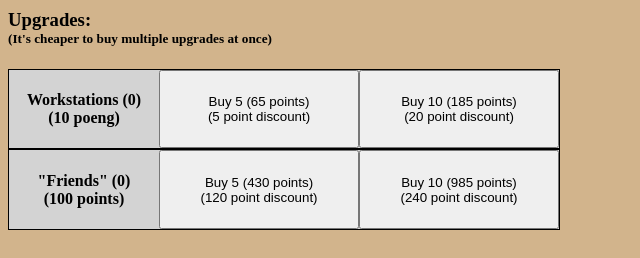
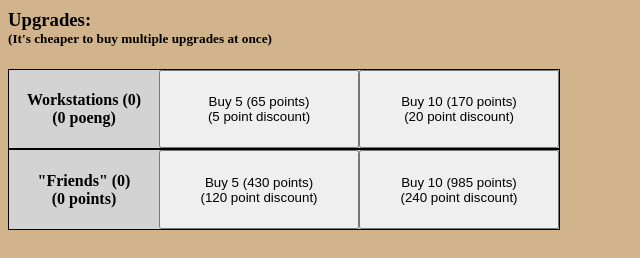
Before and after one commit to seedback/Oblig2, a plain HTML site: page index.html in a window 1280 px wide. Shown: the part 396-654 px from the top of the page, 0-640 px from the left. Drawn offline with Linux system fonts and the light colour scheme.

Commit message:
fix bug where buy 10 buttons showed wrong price

```diff
--- a/autoclicker.js
+++ b/autoclicker.js
@@ -28,7 +28,7 @@ var model = {
 	workstationDefaultPrice: 10,
 	workstationWorkIncrease: 0.1, // The the amount of more points you get per click, per upgrade
 	workstationPriceIncrease: 2, // The amount the price increases each time it is bought
-	workstationDiscounts: [5, 20], // List of the different discount levels for
+	workstationDiscounts: [0, 5, 20], // List of the different discount levels for
 	// buying workstations [0] = 1 workstation, [1] = 5 workstations, [2] = 10 workstations, [3] = 50 workstations, [4] = 100 workstations
 	numWorkstations: undefined, // Counter for number of upgrades
 	priceOfWorkstation: undefined, // The current price for an upgrde
@@ -38,9 +38,9 @@ var model = {
 
 
 	friendDefaultPrice: 100,
-	friendWorkIncrease: 0.2, // How many more autoclicks per second per upgrade
+	friendWorkIncrease: 0.1, // How many more autoclicks per second per upgrade
 	friendPriceIncrease: 5, // The amount the price increases each time it is bought
-	friendDiscounts: [120, 240], // List of the different discount levels for
+	friendDiscounts: [0, 120, 240], // List of the different discount levels for
 	// buying friends [0] = 1 friend, [1] = 5 friends, [2] = 10 friends, [3] = 50 friends, [4] = 100 friends
 	numFriends: undefined, // Counter for number of upgrades
 	priceOfFriend: undefined, // The current price for an upgrde
@@ -71,7 +71,9 @@ function buyWorkstation(number, discount) {
 		model.workstationPriceIncrease, number, discount);
 
 	// Escapes if you don't have enough points
-	if (model.points < totalCost) return false;
+	if (model.points < totalCost) {
+		return false;
+	}
 	// Updates the new score
 	// Uses addWithToFixed() to fix rounding errors caused by Javascript, and
 	// also make the numbers more readable
@@ -230,8 +232,7 @@ function calculateClicksPerSecond() {
 }
 
 function calculateStatisticsOutput(num, msg1, msg2) {
-	console.log();
 	if (num == 0) return `0.000 ${msg1}`
-	if (num >= 1) return `${num.toFixed(3)} ${msg2}`
-	return `${(1 / num).toFixed(3)} ${msg1}`
+	if (num >= 1) return `${parseFloat(num).toFixed(3)} ${msg2}`
+	return `${(1 / parseFloat(num)).toFixed(3)} ${msg1}`
 }
--- a/index.html
+++ b/index.html
@@ -166,15 +166,15 @@
 								<div class="upgradeTextBg" onclick="buyWorkstation(1, 0)">
 									<h4 class="upgradeText">
 										Workstations (${model.numWorkstations})<br/>
-										(${costOfMultipleUpgrades(model.priceOfWorkstation, model.workstationPriceIncrease, 1)} poeng)
+										(${costOfMultipleUpgrades(model.priceOfWorkstation, model.workstationPriceIncrease, model.workstationDiscounts[0])} poeng)
 									</h4>
 								</div>
 			`;
 			// Add a button for buying 5 PPC upgrades at once with a 5 point discount (1 point per upgrade)
 			// and a button for buying 10 PPC upgrades at once with a 20 point discount (2 points per upgrade)
 			html += `
-							<button class="upgradeButton"onclick="buyWorkstation(5, ${model.workstationDiscounts[1]})">Buy 5 (${costOfMultipleUpgrades(model.priceOfWorkstation, model.workstationPriceIncrease, 5, model.workstationDiscounts[0])} points)<br/>(${model.workstationDiscounts[0]} point discount)</button>
-							<button class="upgradeButton"onclick="buyWorkstation(10, ${model.workstationDiscounts[2]})">Buy 10 (${costOfMultipleUpgrades(model.priceOfWorkstation, model.workstationPriceIncrease, 10, model.workstationDiscounts[0])} points)<br/>(${model.workstationDiscounts[1]} point discount)</button>
+							<button class="upgradeButton"onclick="buyWorkstation(5, ${model.workstationDiscounts[1]})">Buy 5 (${costOfMultipleUpgrades(model.priceOfWorkstation, model.workstationPriceIncrease, 5, model.workstationDiscounts[1])} points)<br/>(${model.workstationDiscounts[1]} point discount)</button>
+							<button class="upgradeButton"onclick="buyWorkstation(10, ${model.workstationDiscounts[2]})">Buy 10 (${costOfMultipleUpgrades(model.priceOfWorkstation, model.workstationPriceIncrease, 10, model.workstationDiscounts[2])} points)<br/>(${model.workstationDiscounts[2]} point discount)</button>
 			`;
 			// Closing the PPC upgrade div
 			html += `</div>`;
@@ -185,15 +185,15 @@
 								<div class="upgradeTextBg" onclick="buyFriend(1, 0)">
 									<h4 class="upgradeText">
 										"Friends" (${model.numFriends})<br/>
-										(${costOfMultipleUpgrades(model.priceOfFriend, model.friendPriceIncrease, 1)} points)
+										(${costOfMultipleUpgrades(model.priceOfFriend, model.friendPriceIncrease, model.workstationDiscounts[0])} points)
 									</h4>
 								</div>
 			`;
 			// Add a button for buying 5 PPC upgrades at once with a 5 point discount (1 point per upgrade)
 			// and a button for buying 10 PPC upgrades at once with a 20 point discount (2 points per upgrade)
 			html += `
-							<button class="upgradeButton"onclick="buyFriend(5, ${model.friendDiscounts[1]})">Buy 5 (${costOfMultipleUpgrades(model.priceOfFriend, model.friendPriceIncrease, 5, model.friendDiscounts[0])} points)<br/>(${model.friendDiscounts[0]} point discount)</button>
-							<button class="upgradeButton"onclick="buyFriend(10, ${model.friendDiscounts[2]})">Buy 10 (${costOfMultipleUpgrades(model.priceOfFriend, model.friendPriceIncrease, 10, model.friendDiscounts[1])} points)<br/>(${model.friendDiscounts[1]} point discount)</button>
+							<button class="upgradeButton"onclick="buyFriend(5, ${model.friendDiscounts[1]})">Buy 5 (${costOfMultipleUpgrades(model.priceOfFriend, model.friendPriceIncrease, 5, model.friendDiscounts[1])} points)<br/>(${model.friendDiscounts[1]} point discount)</button>
+							<button class="upgradeButton"onclick="buyFriend(10, ${model.friendDiscounts[2]})">Buy 10 (${costOfMultipleUpgrades(model.priceOfFriend, model.friendPriceIncrease, 10, model.friendDiscounts[2])} points)<br/>(${model.friendDiscounts[2]} point discount)</button>
 			`;
 			// Closing the PPC upgrade div
 			html += `</div>`;
```
